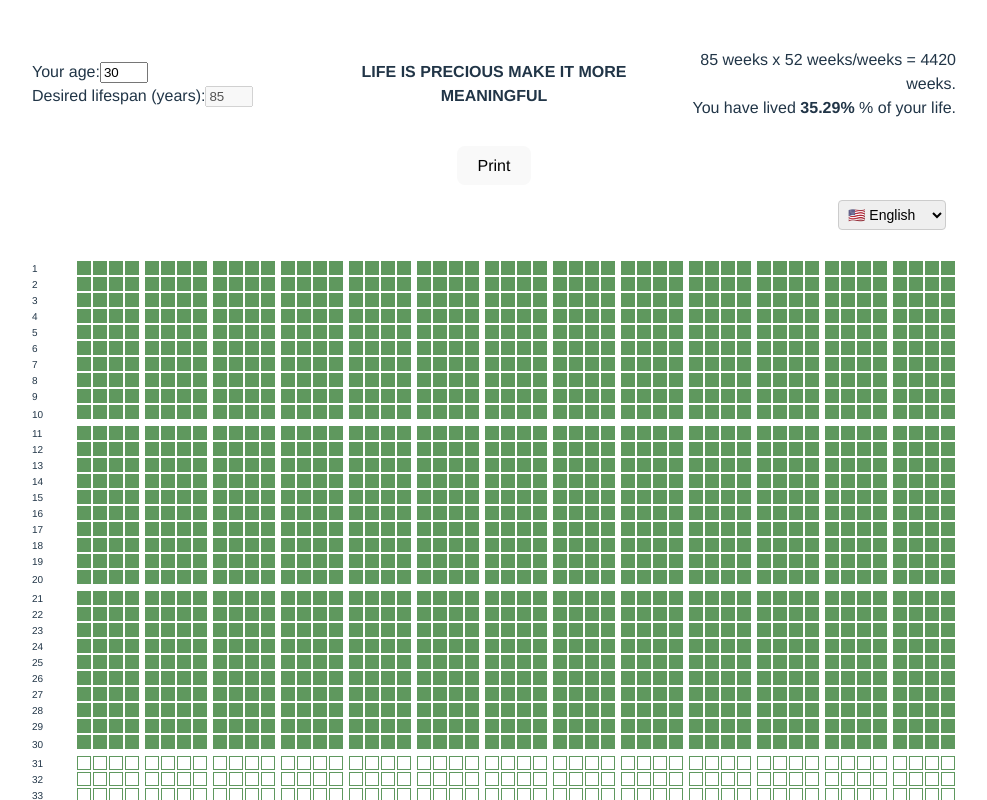
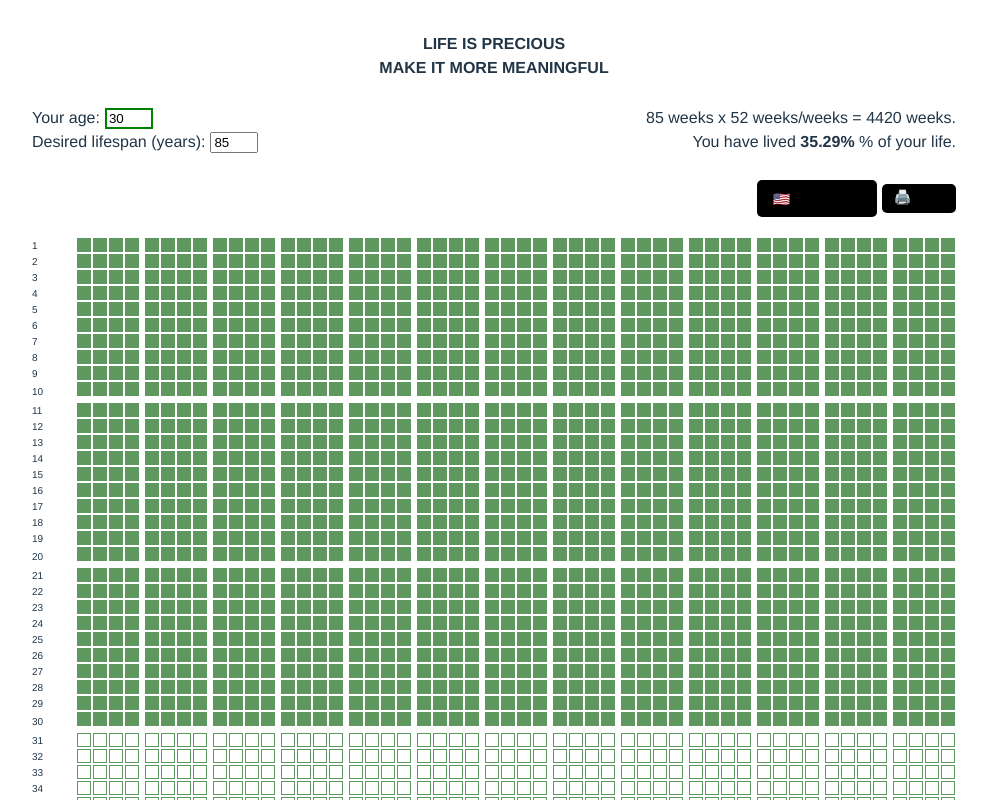
Before and after one commit to michaelwybraniec/life-is-precious, a Vue app: page / in a window 1280 px wide. Shown: the top 800 px of the page, without its empty margins (146-1133 px from the left). Built offline with nearby package versions, Linux system fonts and the light colour scheme.

Commit message:
feat: css improvements

```diff
--- a/src/components/LifeIsPrecious.vue
+++ b/src/components/LifeIsPrecious.vue
@@ -1,5 +1,10 @@
 <template>
-  <div class="container">
+  <div class="center">
+    <b>{{ $t('lifeIsPrecious') }}</b
+    ><br />
+    <b>{{ $t('makeItMoreMeaningful') }}</b>
+  </div>
+  <div id="header-container">
     <div class="left">
       <label for="age" class="hide-while-printing">{{ $t('yourAge') }}</label>
       <input
@@ -8,35 +13,35 @@
         v-model.number="myLife.age"
         max="110"
         class="hide-while-printing"
-        style="width: 40px"
-      /><br class="hide-while-printing" />
+        style="width: 40px; margin-left: 5px; border: 2px solid green"
+      />
+      <br class="hide-while-printing" />
       <label for="lifespan">{{ $t('desiredLifespan') }}</label>
+
       <input
         type="number"
         id="lifespan"
         v-model.number="myLife.desiredLifeSpan"
         max="110"
-        disabled
-        style="width: 40px"
+        style="width: 40px; margin-left: 5px"
       />
     </div>
-    <div class="center">
-      <b>{{ $t('lifeIsPrecious') }}</b>
-    </div>
+
     <div class="right">
       <p>
-        {{ myLife.desiredLifeSpan }} {{ $t('weeks') }} x {{ weeksPerYear }} {{ $t('weeks') }}/{{ $t('weeks') }} =
-        {{ totalWeeksOfLife }} {{ $t('weeks') }}.<br />
+        {{ myLife.desiredLifeSpan }} {{ $t('weeks') }} x {{ weeksPerYear }}
+        {{ $t('weeks') }}/{{ $t('weeks') }} = {{ totalWeeksOfLife }}
+        {{ $t('weeks') }}.<br class="hide-while-printing" />
         <span class="hide-while-printing">
-          {{ $t('youHaveLived') }} <b>{{ lifePercentage.toFixed(2) }}%</b> {{ $t('percentOfYourLife') }}
+          {{ $t('youHaveLived') }} <b>{{ lifePercentage.toFixed(2) }}%</b>
+          {{ $t('percentOfYourLife') }}
         </span>
       </p>
     </div>
   </div>
-  <button @click="printPage" class="hide-while-printing print-button">
-    Print
-  </button>
-  <div class="language-selector">
+  <div id="tools-container">
+
+    <div class="language-selector  hide-while-printing">
       <select v-model="currentLocale" @change="changeLanguage">
         <option value="en">🇺🇸 English</option>
         <option value="pl">🇵🇱 Polski</option>
@@ -45,7 +50,11 @@
         <option value="hi">🇮🇳 हिंदी</option>
       </select>
     </div>
-  <div id="checkboxes">
+    <button @click="printPage" class="hide-while-printing print-button">
+      🖨️ Print
+    </button>
+  </div>
+  <div id="squares-container">
     <div v-for="(chunk, row) in weeksChunks" :key="row" class="row">
       <div class="row-number">{{ row + 1 }}</div>
       <div class="week-boxes" :class="{ 'tenth-chunk': (row + 1) % 10 === 0 }">
@@ -62,9 +71,7 @@
       </div>
     </div>
   </div>
-  <footer class="footer-quote">
-    "{{ $t('lifeIsNow') }}"
-  </footer>
+  <footer class="footer-quote">"{{ $t('lifeIsNow') }}"</footer>
 </template>
 
 <script setup lang="ts">
@@ -136,46 +143,99 @@ function changeLanguage() {
 </script>
 
 <style scoped>
-.container {
+@media (max-width: 768px) {
+  #header-container {
+    flex-direction: column;
+    text-align: center;
+    max-width: 100%; /* Allow full width on smaller screens */
+  }
+
+  .left,
+  .center,
+  .right {
+    flex: 1 0 100%;
+    text-align: center;
+    width: 100%; /* Full width for mobile */
+  }
+
+  .week-boxes {
+    justify-content: center;
+  }
+}
+
+
+.print-button {
+  padding: 5px 12px 8px;
+  margin-left: 5px;
+  font-size: 14px;
+  border-radius: 5px;
+  border: solid 0px grey;
+  cursor: pointer;
+  background-color: black;
+}
+
+.language-selector {
+  padding: 7px 12px;
+  margin-left: 5px;
+  font-size: 14px;
+  border-radius: 5px;
+  border: solid 0px grey;
+  cursor: pointer;
+  background-color: black;
+}
+
+.language-selector select {
+  padding-top: 3px;
+  font-size: 14px;
+  border-radius: 5px;
+  border: solid 0px grey;
+  cursor: pointer;
+  background-color: black;
+}
+
+#header-container {
   display: flex;
   justify-content: space-between;
   align-items: center;
-  padding-bottom: 10px;
+  padding: 10px 0;
+  max-width: 1200px; /* Set a max-width for larger screens */
+  margin: 0 auto; /* Center align the container */
+}
+
+#tools-container {
+  display: flex;
+  justify-content: flex-end;
   align-items: center;
 }
 
-.language-selector {
-  display: flex;
-  justify-content: flex-end;
-  align-items: center;
-  margin-bottom: 20px;
-  padding: 10px;
-}
-
-.language-selector select {
-  padding: 5px;
-  font-size: 14px;
-  border: 1px solid #ccc;
-  border-radius: 4px;
-  cursor: pointer;
-}
-
-.language-selector select:focus {
-  outline: none;
-  border-color: #5f985e;
-}
-
 .left {
+  min-width: 180px; /* Prevents columns from becoming too narrow */
   flex: 1;
   text-align: left;
 }
+
+.center {
+  min-width: 180px; /* Prevents columns from becoming too narrow */
+  flex: 1;
+}
+
+
+.right {
+  min-width: 180px; /* Prevents columns from becoming too narrow */
+  flex: 1;
+  text-align: right;
+}
+
+.left input,
+.right input,
+.left label,
+.right label {
+  width: 100%; /* Ensures inputs and labels do not overflow their containers */
+}
+
 .center {
   flex: 1;
   text-align: center;
-}
-.right {
-  flex: 1;
-  text-align: right;
 }
 
 .right {
@@ -183,7 +243,8 @@ function changeLanguage() {
   flex-direction: column;
   align-items: flex-end;
 }
-#checkboxes {
+
+#squares-container {
   margin-top: 20px;
   display: flex;
   flex-direction: column;
@@ -218,7 +279,7 @@ function changeLanguage() {
   margin-left: 5px;
 }
 input[type='checkbox'] {
-  display: none; /* Hide the actual checkboxes */
+  display: none; /* Hide the actual squares-container */
 }
 @media print {
   @page {
@@ -250,7 +311,4 @@ input[type='checkbox'] {
   padding-top: 10px;
   font-size: 10px;
 }
-.print-button {
-  margin-bottom: 5px;
-}
 </style>
--- a/src/i18n.ts
+++ b/src/i18n.ts
@@ -5,7 +5,8 @@ const messages = {
   en: {
     yourAge: "Your age:",
     desiredLifespan: "Desired lifespan (years):",
-    lifeIsPrecious: "LIFE IS PRECIOUS\nMAKE IT MORE MEANINGFUL",
+    lifeIsPrecious: "LIFE IS PRECIOUS",
+    makeItMoreMeaningful: "MAKE IT MORE MEANINGFUL",
     weeks: "weeks",
     youHaveLived: "You have lived",
     percentOfYourLife: "% of your life.",
@@ -14,7 +15,8 @@ const messages = {
   pl: {
     yourAge: "Twój wiek:",
     desiredLifespan: "Pożądana długość życia (lata):",
-    lifeIsPrecious: "ŻYCIE JEST CENNE\nUCZYŃ JE BARDZIEJ ZNACZĄCYM",
+    lifeIsPrecious: "ŻYCIE JEST CENNE",
+    makeItMoreMeaningful: "UCZYŃ JE BARDZIEJ ZNACZĄCYM",
     weeks: "tygodni",
     youHaveLived: "Przeżyłeś",
     percentOfYourLife: "% swojego życia.",
@@ -23,7 +25,8 @@ const messages = {
   es: {
     yourAge: "Tu edad:",
     desiredLifespan: "Duración de vida deseada (años):",
-    lifeIsPrecious: "LA VIDA ES PRECIOSA\nHAZLA MÁS SIGNIFICATIVA",
+    lifeIsPrecious: "LA VIDA ES PRECIOSA",
+    makeItMoreMeaningful: "HAZLA MÁS SIGNIFICATIVA",
     weeks: "semanas",
     youHaveLived: "Has vivido",
     percentOfYourLife: "% de tu vida.",
@@ -32,7 +35,8 @@ const messages = {
   fr: {
     yourAge: "Votre âge:",
     desiredLifespan: "Durée de vie souhaitée (années):",
-    lifeIsPrecious: "LA VIE EST PRÉCIEUSE\nRENDEZ-LA PLUS SIGNIFICATIVE",
+    lifeIsPrecious: "LA VIE EST PRÉCIEUSE",
+    makeItMoreMeaningful: "RENDEZ-LA PLUS SIGNIFICATIVE",
     weeks: "semaines",
     youHaveLived: "Vous avez vécu",
     percentOfYourLife: "% de votre vie.",
@@ -41,7 +45,8 @@ const messages = {
   hi: {
     yourAge: "आपकी उम्र:",
     desiredLifespan: "वांछित आयु (वर्ष):",
-    lifeIsPrecious: "जीवन अनमोल है\nइसे और अधिक सार्थक बनाएं",
+    lifeIsPrecious: "जीवन अनमोल है",
+    makeItMoreMeaningful: "\इसे और अधिक सार्थक बनाएं",
     weeks: "सप्ताह",
     youHaveLived: "आपने अपने जीवन का",
     percentOfYourLife: "% हिस्सा जी लिया है।",
```
